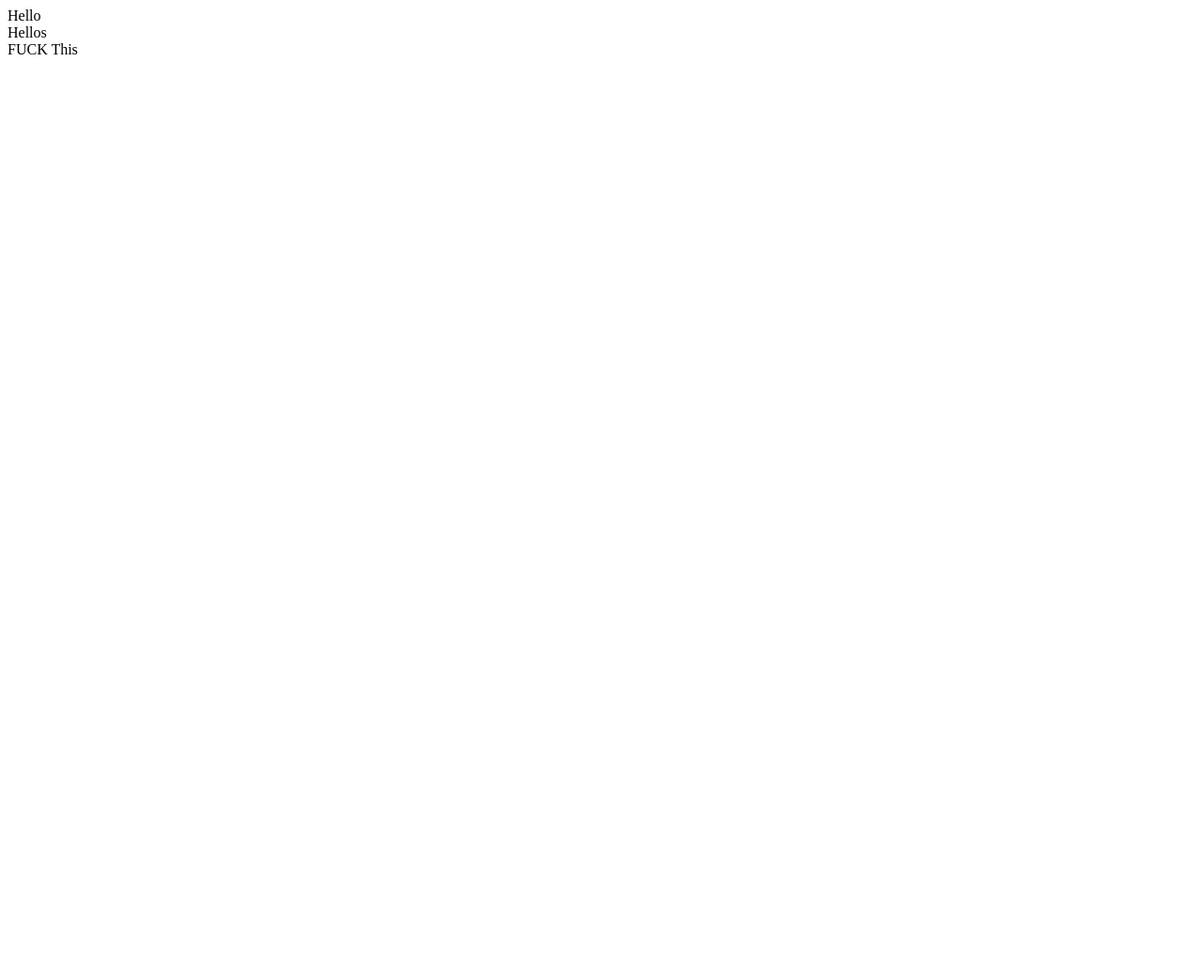
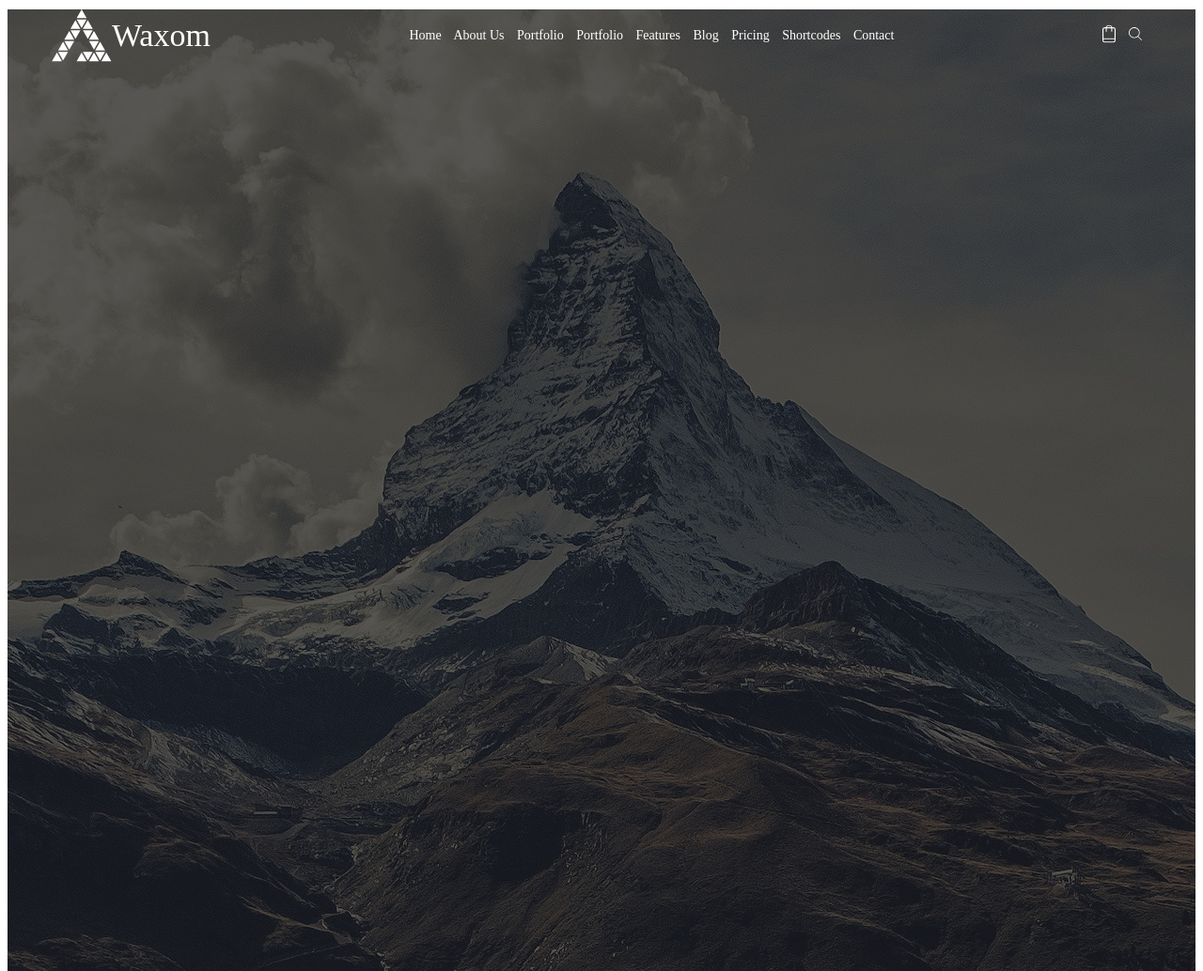
Before and after one commit to Jack-Vinnikoff/musicpage, a plain HTML site: page index.html in a window 1280 px wide. Shown: the whole page at 94% size. Before the commit the page ends 800 px from the top, so only its background shows below. Drawn offline with Linux system fonts and the light colour scheme.

Commit message:
creat header menu

```diff
--- a/index.html
+++ b/index.html
@@ -4,15 +4,36 @@
     <meta charset="UTF-8">
     <meta name="viewport" content="width=device-width, initial-scale=1.0">
     <meta http-equiv="X-UA-Compatible" content="ie=edge">
+    <link rel="stylesheet" href="src/css/style.css" type="text/css"/>
     <title>landing page</title>
 </head>
 <body>
-    <div>
-        Hello
+    <div class="wrapper-home-page">
+        <header class="header">
+            <div class="container">
+                <div class="navbar">
+                    <div class="logo">
+                        <img src="img/logo.png" title="logo">
+                        <span class="logo-title">Waxom</span>
+                    </div>
+                    <div class="navbar-menu">
+                        <a>Home</a>
+                        <a>About Us</a>
+                        <a>Portfolio</a>
+                        <a>Portfolio</a>
+                        <a>Features</a>
+                        <a>Blog</a>
+                        <a>Pricing</a>
+                        <a>Shortcodes</a>
+                        <a>Contact</a>
+                    </div>
+                    <div class="panel">
+                        <img class="icon-panel" src="img/icons/icon-cart.svg" title="cart">
+                        <img class="icon-panel" src="img/icons/icon-search.svg" title="search">
+                    </div>
+                </div>
+            </div>
+        </header>
     </div>
-    <div>
-        Hellos
-    </div>
-    <span>FUCK This</span>
 </body>
 </html>
--- /dev/null
+++ b/src/css/_grid.scss
@@ -0,0 +1,8 @@
+* {
+  box-sizing: border-box;
+  -moz-box-sizing: border-box;
+}
+.container {
+  max-width: 1170px;
+  margin: auto;
+}
--- /dev/null
+++ b/src/css/style.scss
@@ -0,0 +1,46 @@
+@import 'grid';
+
+.wrapper-home-page {
+  height: 1024px;
+  background: url("../../img/bg.jpg") no-repeat center center;
+  background-size: cover;
+
+  header {
+    color: #ffffff;
+
+    .navbar {
+      margin-top: 10px;
+      display: flex;
+      justify-content: space-between;
+      align-items: center;
+      height: 56px;
+
+      .logo {
+        display: flex;
+        align-items: center;
+        font-size: 34px;
+      }
+
+      .navbar-menu {
+        font-size: 14px;
+        padding: 10px;
+
+        a {
+          cursor: pointer;
+          padding-right: 10px;
+          &:hover {
+            color: #c7b299;
+          }
+        }
+      }
+      .panel {
+        .icon-panel {
+          cursor: pointer;
+          width: 24px;
+          height: 24px;
+          padding-right: 10px;
+        }
+      }
+    }
+  }
+}
--- a/src/css/styles.css
+++ /dev/null
@@ -1,5 +0,0 @@
-div{
-    width: 200px;
-    height: 200px;
-    border: 1px solid black;
-}
```
Also changed, not shown: img/bg.jpg (added), img/icons/icon-cart.svg (added), img/icons/icon-search.svg (added), img/logo.png (added), src/css/style.css (added), 1 other file.
